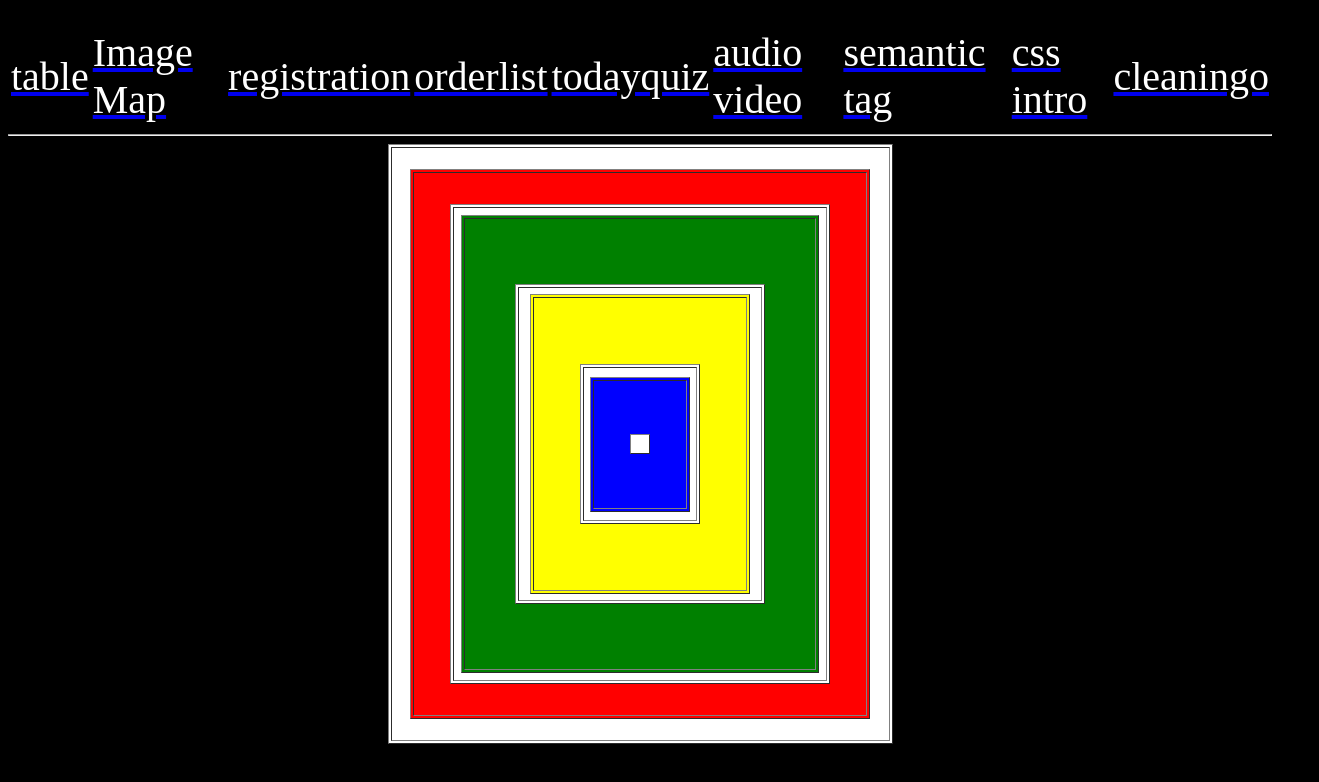
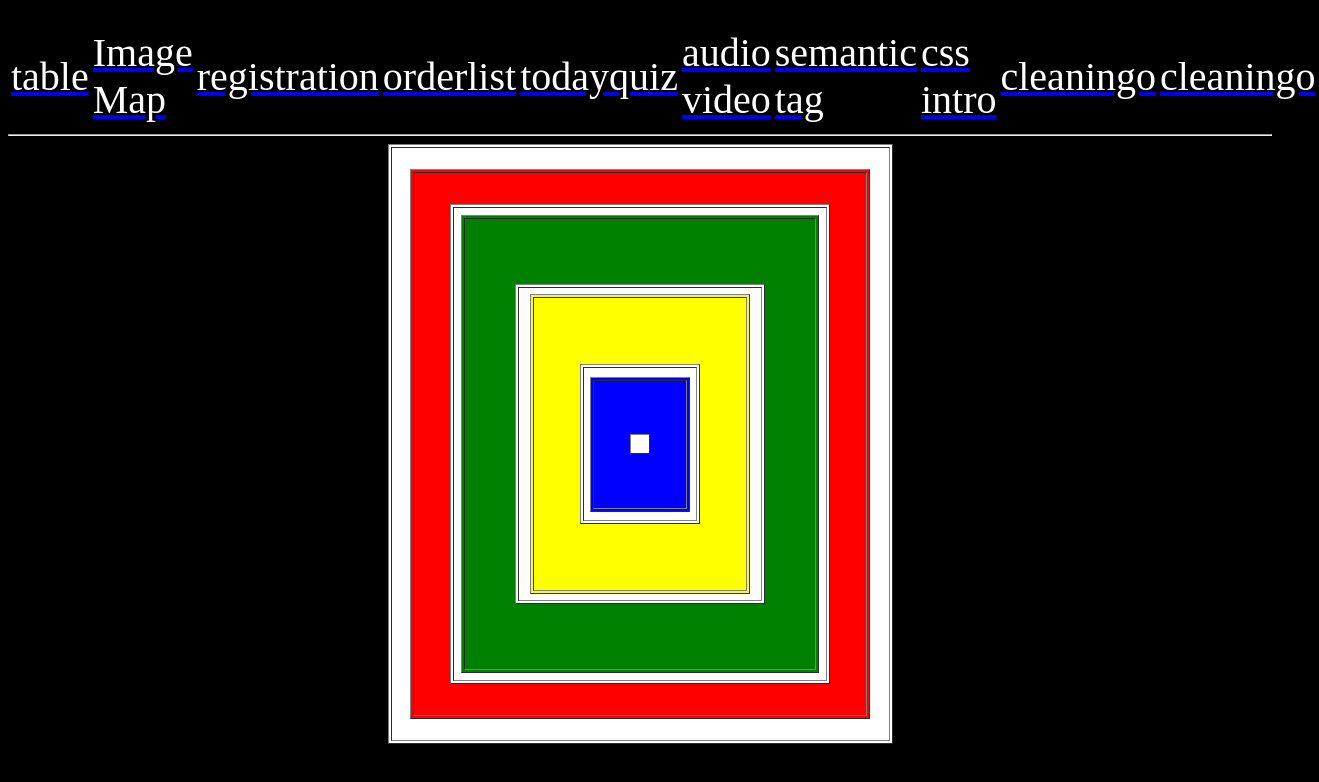
Before and after one commit to Diveshsachdeva/-HTML-all-classs-work, a plain HTML site: page index.html in a window 1280 px wide. Shown: the whole page, 1319 px wide, since content can reach past the window. Drawn offline with Linux system fonts and the light colour scheme.

Commit message:
Update index.html

```diff
--- a/index.html
+++ b/index.html
@@ -19,6 +19,7 @@
              <td> <a href="semantics tag.html" style="font-size:40px"> <font color="white"> semantic tag </font> </a> </td>&nbsp;&nbsp;&nbsp;&nbsp;&nbsp;
                <td> <a href="css intro.html" style="font-size:40px"> <font color="white"> css intro </font> </a> </td>&nbsp;&nbsp;&nbsp;&nbsp;&nbsp;
             <td> <a href="cleaningo.html" style="font-size:40px"> <font color="white"> cleaningo </font> </a> </td>&nbsp;&nbsp;&nbsp;&nbsp;&nbsp;
+              <td> <a href="nav css.html" style="font-size:40px"> <font color="white"> cleaningo </font> </a> </td>&nbsp;&nbsp;&nbsp;&nbsp;&nbsp;
             </td>
         </tr>
     </table>
```
